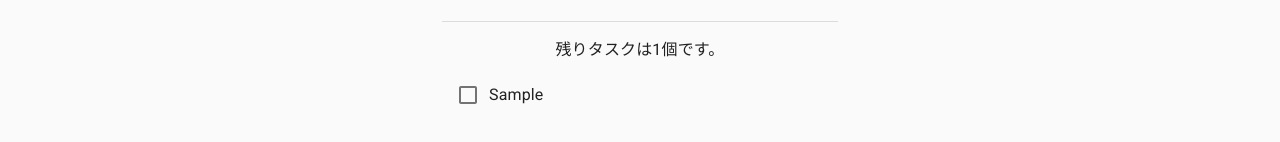
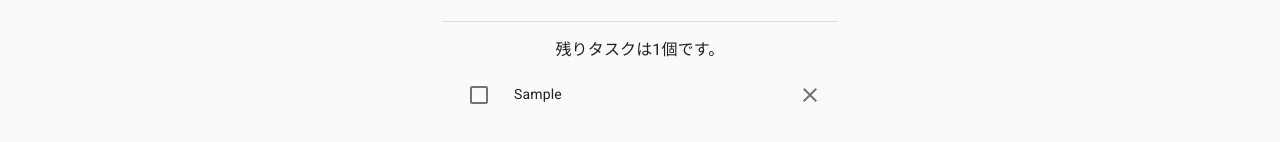
Before and after one commit to fanjia38/react-todo, a React app: page / in a window 1280 px wide. Both pictures are taken after typing "Sample" into the empty fields and a click on the button "SUBMIT". Shown: the part 246-388 px from the top of the page. Built offline with nearby package versions, Linux system fonts and the light colour scheme.

Commit message:
add delete task

```diff
--- a/src/components/TodoList.tsx
+++ b/src/components/TodoList.tsx
@@ -4,13 +4,17 @@ import { State } from '../store'
 import Box from '@material-ui/core/Box'
 import List from '@material-ui/core/List'
 import ListItem from '@material-ui/core/ListItem'
-import FormControlLabel from '@material-ui/core/FormControlLabel'
+import ListItemIcon from '@material-ui/core/ListItemIcon';
+import ListItemText from '@material-ui/core/ListItemText'
+import ListItemSecondaryAction from '@material-ui/core/ListItemSecondaryAction'
+import IconButton from '@material-ui/core/IconButton'
 import Checkbox from '@material-ui/core/Checkbox'
 import Typography from '@material-ui/core/Typography'
+import ClearIcon from '@material-ui/icons/Clear';
 import type { Todo } from '../types/todo'
 import type {Store} from '../types/store'
 
-import { updateTaskStatus } from '../store'
+import { deleteTask, updateTaskStatus } from '../store'
 
 const TodoList: React.FC = (): React.ReactElement => {
   const dispatch = useDispatch()
@@ -23,6 +27,10 @@ const TodoList: React.FC = (): React.ReactElement => {
     dispatch(updateTaskStatus(updatedTodos))
   }
 
+  const handleDelete = React.useCallback((id: string) => {
+    dispatch(deleteTask(id))
+  }, [deleteTask])
+
   return (
     <Box>
       <Typography align="center">
@@ -32,12 +40,15 @@ const TodoList: React.FC = (): React.ReactElement => {
         {todoList.filter((todo) => !isFiltered || !todo.isDone)
           .map((todo: Todo) => (
             <ListItem key={todo.id} role={undefined} dense button>
-              <FormControlLabel
-                control={
-                  <Checkbox color="default" onChange={() => handleUpdate(todo.id)} checked={todo.isDone} />
-                }
-                label={todo.task}
-              />
+              <ListItemIcon>
+                <Checkbox color="default" onChange={() => handleUpdate(todo.id)} checked={todo.isDone} />
+              </ListItemIcon>
+              <ListItemText id={todo.id} primary={todo.task} onClick={() => handleUpdate(todo.id)} />
+              <ListItemSecondaryAction>
+              <IconButton edge="end" aria-label="delete" onClick={() => handleDelete(todo.id)}>
+                <ClearIcon />
+              </IconButton>
+            </ListItemSecondaryAction>
             </ListItem>
           ))
         }
--- a/src/store.ts
+++ b/src/store.ts
@@ -3,7 +3,7 @@ import { persistStore, persistReducer } from 'redux-persist'
 import storage from 'redux-persist/lib/storage'
 import type { Todo } from './types/todo'
 import type { ActionType, Store } from './types/store'
-import { ADD_TASK, UPDATE_TASK_STATUS, UPDATE_FILTER_STATUS } from './types/store'
+import { ADD_TASK, DELETE_TASK, UPDATE_TASK_STATUS, UPDATE_FILTER_STATUS } from './types/store'
 
 /**
  * reducer
@@ -16,6 +16,9 @@ const initialState: Store = {
 export const addTask = (task: Todo): ActionType => {
   return { type: ADD_TASK, payload: task }
 }
+export const deleteTask = (id: string): ActionType => {
+  return { type: DELETE_TASK, payload: id}
+}
 export const updateTaskStatus = (todoList: Todo[]): ActionType => {
   return { type: UPDATE_TASK_STATUS, payload: todoList }
 }
@@ -27,6 +30,9 @@ const reducer: Reducer<Store> = (state: Store = initialState, action: any): Stor
   switch (action.type) {
     case 'ADD_TASK':
       return { ...state, todoList: [...state.todoList, action.payload] }
+    case 'DELETE_TASK':
+      const deletedTask = state.todoList.filter((todo: Todo) => todo.id !== action.payload)
+      return {...state, todoList: deletedTask}
     case 'UPDATE_TASK_STATUS':
       return { ...state, todoList: action.payload }
     case 'UPDATE_FILTER_STATUS':
--- a/src/types/store.ts
+++ b/src/types/store.ts
@@ -6,12 +6,18 @@ export interface Store {
 }
 
 export const ADD_TASK = 'ADD_TASK'
+export const DELETE_TASK = 'DELETE_TASK'
 export const UPDATE_TASK_STATUS = 'UPDATE_TASK_STATUS'
 export const UPDATE_FILTER_STATUS = 'UPDATE_FILTER_STATUS'
 
 interface AddTaskAction {
   type: typeof ADD_TASK
   payload: Todo
+}
+
+interface DeleteTaskAction {
+  type: typeof DELETE_TASK
+  payload: string
 }
 
 interface UpdateTaskStatusAction {
@@ -24,4 +30,4 @@ interface UpdateFilterStatus {
   payload: boolean
 }
 
-export type ActionType = AddTaskAction | UpdateTaskStatusAction | UpdateFilterStatus
+export type ActionType = AddTaskAction | DeleteTaskAction | UpdateTaskStatusAction | UpdateFilterStatus
```
